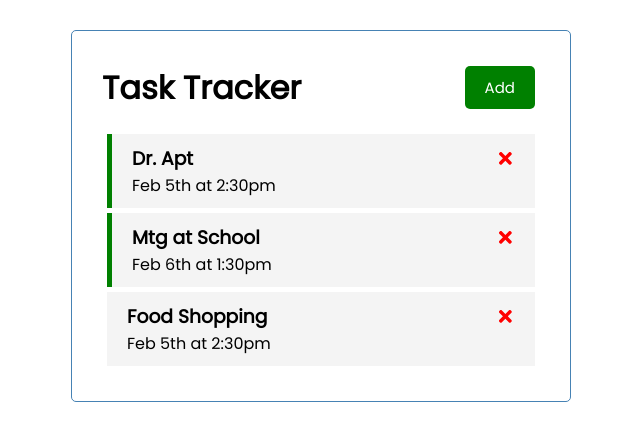
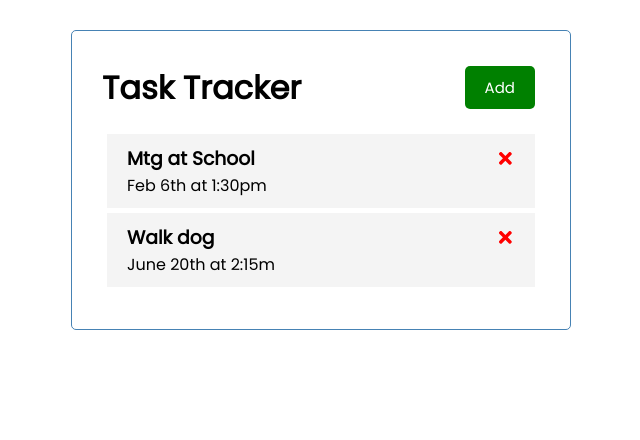
Before and after one commit to halekyl/Tracker, a React (Create React App) app: page / in a window 1280 px wide. Shown: the top 440 px of the page, without its empty margins (319-959 px from the left). Built offline with nearby package versions, Linux system fonts and the light colour scheme; data requests are answered from the project's data file.

Commit message:
Established JSON Backend Implementation

```diff
--- /dev/null
+++ b/db.json
@@ -0,0 +1,16 @@
+{
+  "tasks": [
+    {
+      "id": 2,
+      "text": "Mtg at School",
+      "day": "Feb 6th at 1:30pm",
+      "reminder": false
+    },
+    {
+      "text": "Walk dog ",
+      "day": "June 20th at 2:15m ",
+      "reminder": false,
+      "id": 3
+    }
+  ]
+}
--- a/package.json
+++ b/package.json
@@ -6,6 +6,7 @@
     "@testing-library/jest-dom": "^5.14.1",
     "@testing-library/react": "^11.2.7",
     "@testing-library/user-event": "^12.8.3",
+    "json-server": "^0.16.3",
     "react": "^17.0.2",
     "react-dom": "^17.0.2",
     "react-icons": "^4.2.0",
@@ -16,7 +17,8 @@
     "start": "react-scripts start",
     "build": "react-scripts build",
     "test": "react-scripts test",
-    "eject": "react-scripts eject"
+    "eject": "react-scripts eject",
+    "server": "json-server --watch db.json --port 5000"
   },
   "eslintConfig": {
     "extends": [
--- a/src/App.js
+++ b/src/App.js
@@ -1,40 +1,56 @@
-import { useState } from 'react'
+import { useState, useEffect } from 'react'
 import Header from './components/Header'
 import Tasks from './components/Tasks'
 import AddTask from './components/AddTask'
 
 const App = () => {
   const [showAddTask, setShowAddTask] = useState(false)
-  const [tasks, setTasks] = useState([
-    {
-        id: 1,
-        text: 'Dr. Apt',
-        day: 'Feb 5th at 2:30pm',
-        reminder: true,
-    },
-    {
-        id: 2,
-        text: 'Mtg at School',
-        day: 'Feb 6th at 1:30pm',
-        reminder: true,
-    },
-    {
-        id: 3,
-        text: 'Food Shopping',
-        day: 'Feb 5th at 2:30pm',
-        reminder: false,
+  const [tasks, setTasks] = useState([])
+
+  useEffect(() => {
+    const getTasks = async () => {
+      const tasksFromServer = await fetchTasks()
+      setTasks(tasksFromServer)
     }
-])
+    getTasks()
+  }, [])
+
+  // Fetch Tasks
+  const fetchTasks = async () => {
+    const res = await fetch('http://localhost:5000/tasks')
+    const data = await res.json()
+
+    return data
+  }
+
+    // Fetch Task Singular
+    const fetchTask = async (id) => {
+      const res = await fetch(`http://localhost:5000/tasks/${id}`)
+      const data = await res.json()
+
+      return data
+    }
 
 /* Add Task
 * Takes in task info: text, day and reminder state
-* Show task ids that do not match the deleted task id
-* Actaul button located in Task.js
 */
-const addTask = (task) => {
-  const id = Math.floor(Math.random() * 1000 + 1)
-  const newTask = { id, ...task }
-  setTasks([...tasks, newTask])
+const addTask = async (task) => {
+  const res= await fetch('http://localhost:5000/tasks', {
+    method: 'POST',
+    headers: {
+      'Content-type': 'application/json'
+    },
+    body: JSON.stringify(task)
+  })
+
+  const data = await res.json()
+
+  setTasks([...tasks, data])
+
+  // if not using a backend
+  //const id = Math.floor(Math.random() * 1000 + 1)
+  //const newTask = { id, ...task }
+  //setTasks([...tasks, newTask])
 }
 
 
@@ -43,20 +59,42 @@
 * Show task ids that do not match the deleted task id
 * Actaul button located in Task.js
 */
-const deleteTask = (id) => {
+const deleteTask = async (id) => {
+  await fetch(`http://localhost:5000/tasks/${id}`, {
+    method: 'DELETE'
+  })
+
   setTasks(tasks.filter((task) => task.id !== id))
 }
 
 
-/* DToggle Reminder
+/* Toggle Reminder
 * Takes in: task id
 * Sets the Reminderto the opposite of what is currently is
 * Actaul button (x2 click) located in Task.js
 */
-const toggleReminder = (id) => {
+const toggleReminder = async (id) => {
+  const taskToToggle = await fetchTask(id)
+  const updTask = { ...taskToToggle,
+    reminder: !taskToToggle.reminder }
+
+    const res = await fetch(`http://localhost:5000/tasks/${id}`, {
+      method: 'PUT',
+      headers: {
+        'Content-type': 'application/json'
+      },
+      body: JSON.stringify(updTask)
+    })
+
+    const data = await res.json()
+
   //console.log(id) for testing
-  setTasks(tasks.map((task) => task.id === id ? {...task, reminder: !task.reminder } : task))
-
+  setTasks(
+    tasks.map((task) =>
+      task.id === id ? {...task, reminder:
+        data.reminder } : task
+    )
+  )
 }
 
   return (
--- a/src/components/Tasks.js
+++ b/src/components/Tasks.js
@@ -3,8 +3,8 @@
 const Tasks = ({ tasks, onDelete, onToggle }) => {
     return (
         <>
-        {tasks.map((task) => (
-        <Task key={task.id} task={task}
+        {tasks.map((task, index) => (
+        <Task key={index} task={task}
         onDelete={onDelete}
         onToggle={onToggle} />
         ))}
```
Also changed, not shown: 20 other files (tests, documents, lock files or other folders).
